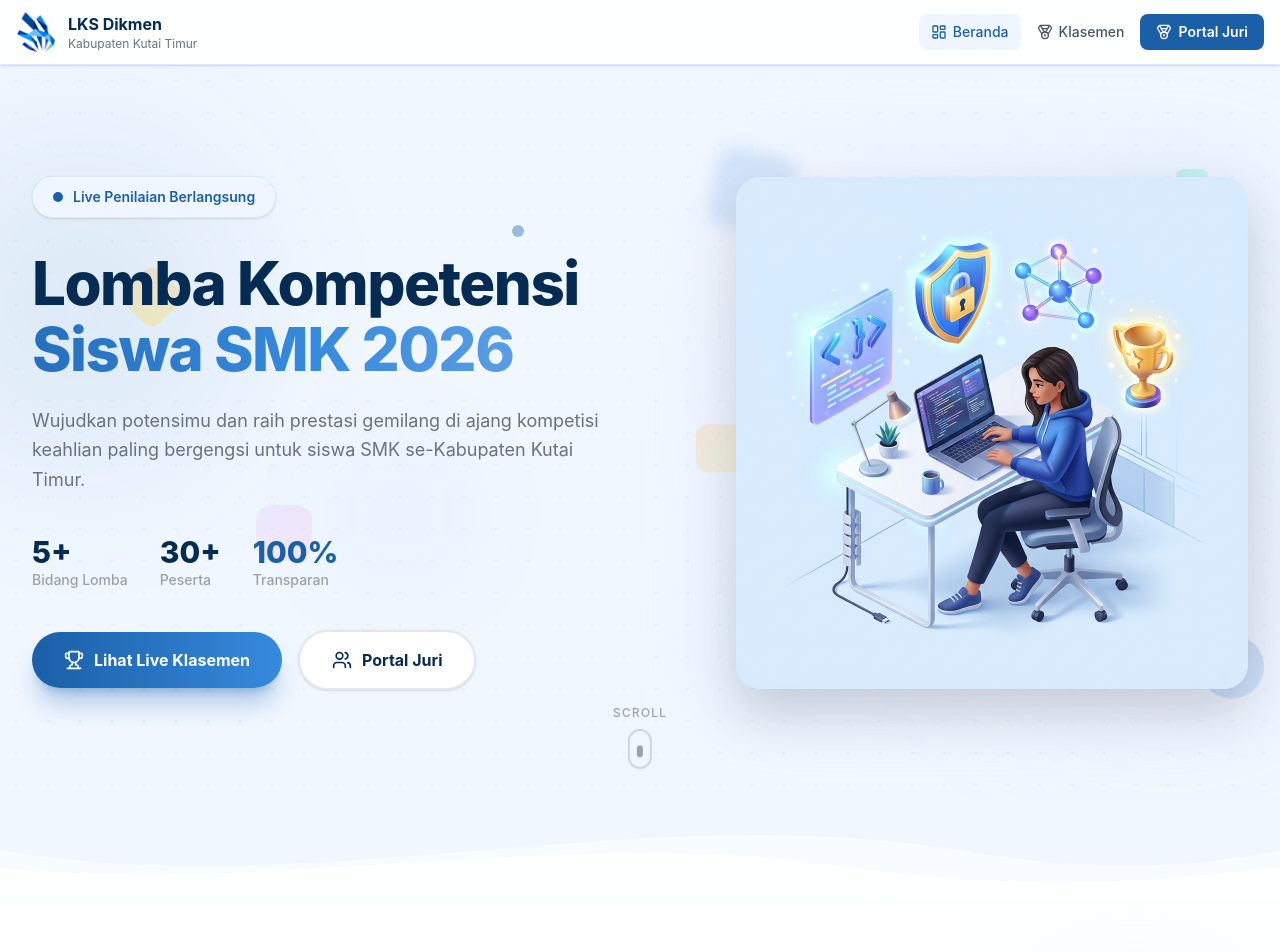
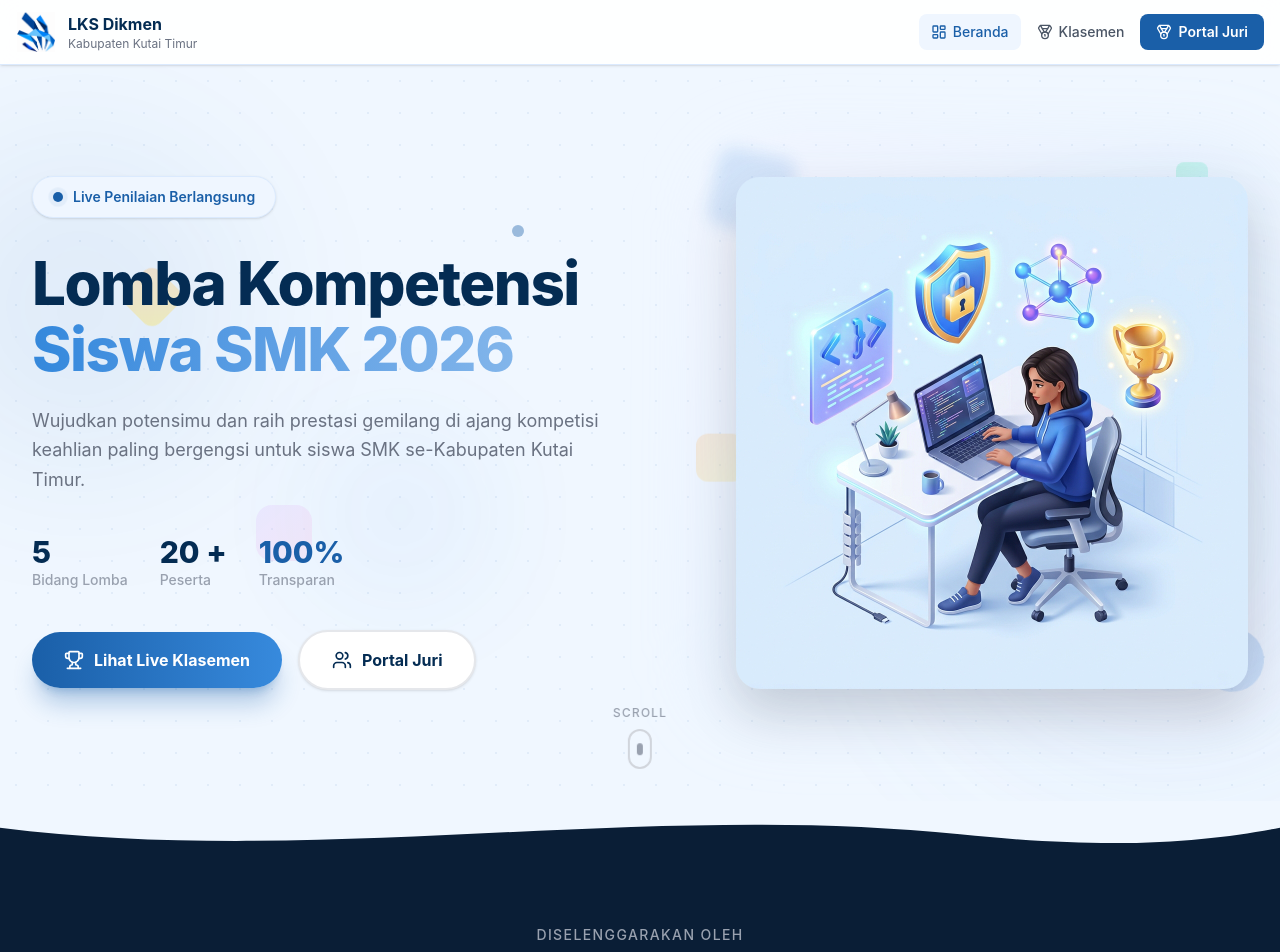
Before and after one commit to supersatuyt-cmd/lombalks, a React (Vite) app: page / in a window 1280 px wide. Shown: the top 952 px of the page. Built offline with nearby package versions, Linux system fonts and the light colour scheme.

Commit message:
hide landingpage

```diff
--- a/src/pages/public/LandingPage.jsx
+++ b/src/pages/public/LandingPage.jsx
@@ -102,11 +102,12 @@ export default function LandingPage() {
               {/* Stats mini inline */}
               <div className="animate-on-load animate-slide-up delay-500 flex flex-wrap justify-center lg:justify-start gap-8 mb-10">
                 <div>
-                  <p className="text-3xl font-extrabold text-dark">5+</p>
+                  <p className="text-3xl font-extrabold text-dark">5</p>
                   <p className="text-sm text-gray-400 font-medium">Bidang Lomba</p>
                 </div>
                 <div>
-                  <p className="text-3xl font-extrabold text-dark">30+</p>
+                  <p className="text-3xl font-extrabold text-dark">20
+                    +</p>
                   <p className="text-sm text-gray-400 font-medium">Peserta</p>
                 </div>
                 <div>
@@ -160,7 +161,8 @@ export default function LandingPage() {
         </div>
       </section>
 
-      {/* ============ WAVE DIVIDER ============ */}
+      {/* ============ HIDDEN SECTIONS (uncomment/hapus div hidden untuk menampilkan kembali) ============ */}
+      <div className="hidden">
         <div className="relative -mt-1">
           <svg viewBox="0 0 1440 120" fill="none" xmlns="http://www.w3.org/2000/svg" className="w-full" preserveAspectRatio="none">
             <path d="M0,60 C360,120 720,0 1080,60 C1260,90 1360,75 1440,60 L1440,120 L0,120 Z" fill="white" fillOpacity="0.5" />
@@ -431,6 +433,15 @@ export default function LandingPage() {
             </svg>
           </div>
         </section>
+      </div>
+      {/* ============ END HIDDEN SECTIONS ============ */}
+
+      {/* ============ WAVE TO FOOTER ============ */}
+      <div className="relative -mb-1">
+        <svg viewBox="0 0 1440 120" fill="none" xmlns="http://www.w3.org/2000/svg" className="w-full block" preserveAspectRatio="none" style={{ height: '80px' }}>
+          <path d="M0,40 C360,100 720,0 1080,50 C1260,75 1360,60 1440,40 L1440,120 L0,120 Z" fill="#0a1e36" />
+        </svg>
+      </div>
 
       {/* ============ FOOTER ============ */}
       <footer className="bg-[#0a1e36] text-white pt-12 pb-8">
```
Lines whose indentation alone changed are shown as unchanged.
